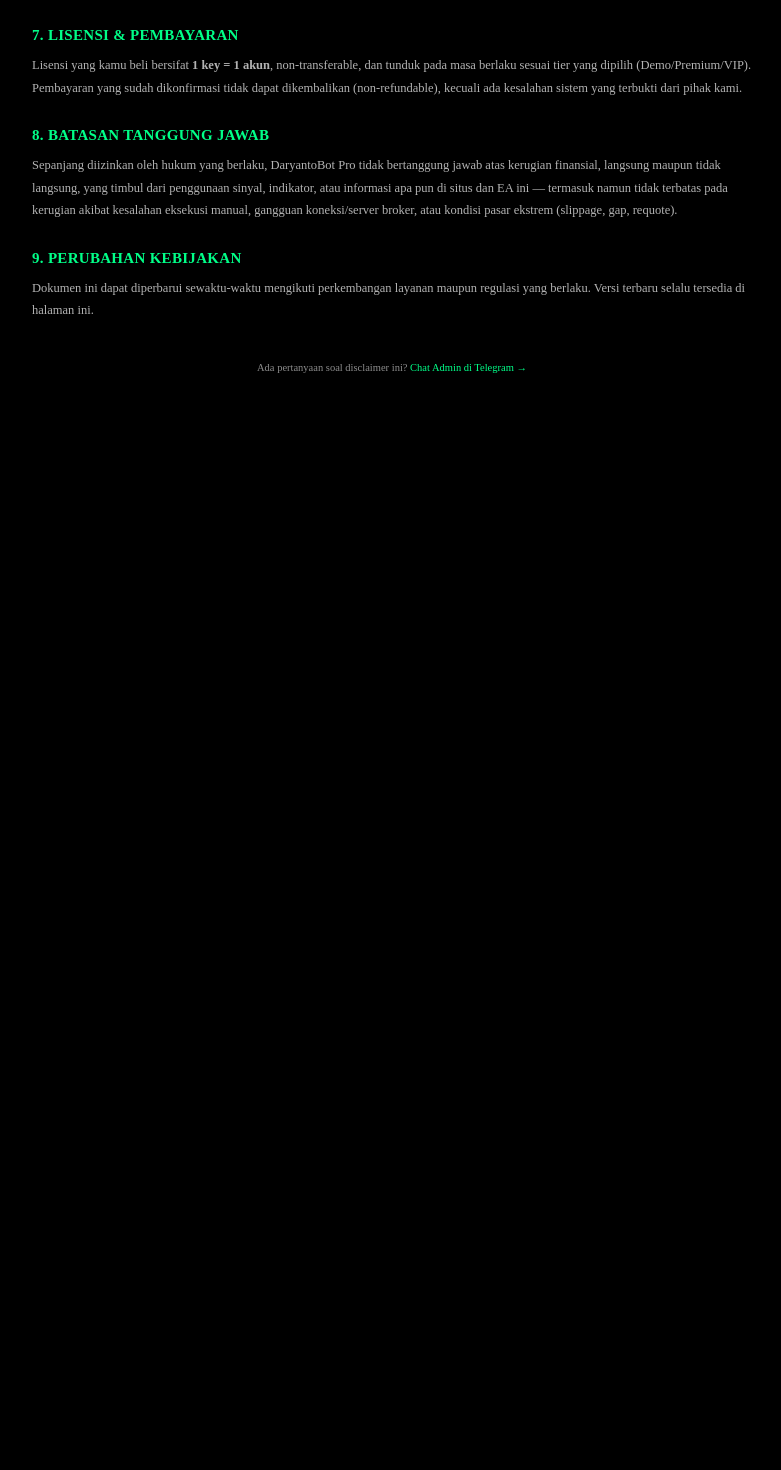
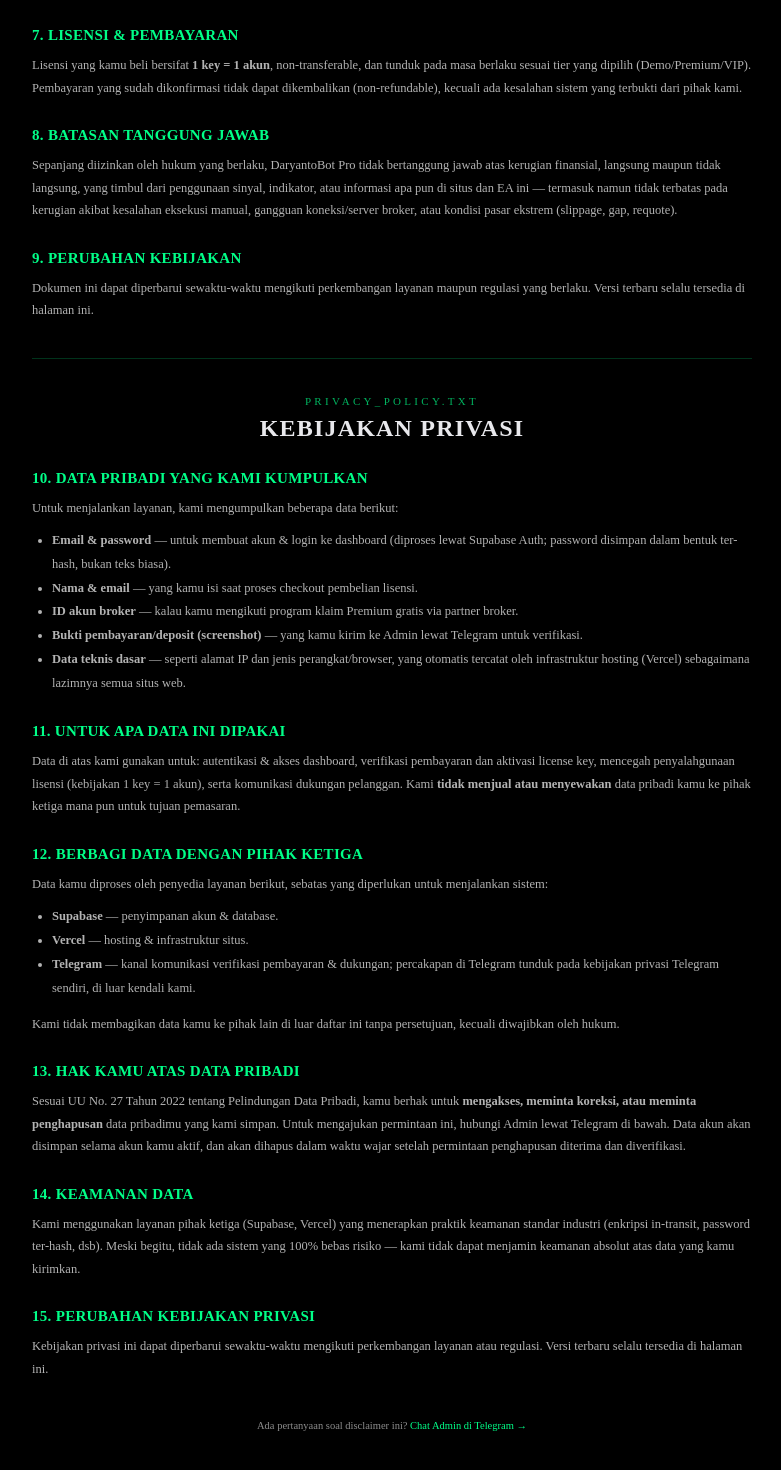
Before and after one commit to daryanto-dev/daryanto-web, a Next.js app: page /legal in a window 1280 px wide. Shown: the part 1160-2630 px from the top of the page, without its empty margins (248-1029 px from the left). Before the commit the page ends 1613 px from the top, so only its background shows below. Built offline with nearby package versions, Linux system fonts and the light colour scheme.

Commit message:
Merge Privacy Policy into /legal page

```diff
--- a/app/legal/page.tsx
+++ b/app/legal/page.tsx
@@ -1,8 +1,8 @@
 import MatrixRain from "../MatrixRain";
 
 export const metadata = {
-  title: "Disclaimer & Legalitas",
-  description: "Sifat layanan, risk warning, dan konteks regulasi DaryantoBot Pro di Indonesia.",
+  title: "Disclaimer, Legalitas & Privasi",
+  description: "Sifat layanan, risk warning, konteks regulasi, dan kebijakan privasi DaryantoBot Pro di Indonesia.",
 };
 
 function Section({ title, children }: { title: string; children: React.ReactNode }) {
@@ -32,7 +32,7 @@
       <div style={{ maxWidth: 760, margin: "0 auto", padding: "40px 20px 80px", fontFamily: "JetBrains Mono" }}>
         <div style={{ textAlign: "center", marginBottom: 36 }}>
           <div style={{ fontSize: 11, letterSpacing: "0.3em", color: "rgba(0,255,136,0.7)" }}>LEGAL_NOTICE.TXT</div>
-          <h1 style={{ marginTop: 10, fontWeight: 900, fontSize: "clamp(22px,5vw,30px)" }}>Disclaimer &amp; Legalitas</h1>
+          <h1 style={{ marginTop: 10, fontWeight: 900, fontSize: "clamp(22px,5vw,30px)" }}>Disclaimer, Legalitas &amp; Privasi</h1>
           <div style={{ marginTop: 8, fontSize: 11, color: "rgba(255,255,255,0.58)" }}>Terakhir diperbarui: 29 Agustus 2026</div>
         </div>
 
@@ -108,6 +108,58 @@
           terbaru selalu tersedia di halaman ini.
         </Section>
 
+        <div style={{ height: 1, background: "rgba(0,255,136,0.2)", margin: "36px 0" }} />
+
+        <div style={{ textAlign: "center", marginBottom: 28 }}>
+          <div style={{ fontSize: 11, letterSpacing: "0.3em", color: "rgba(0,255,136,0.7)" }}>PRIVACY_POLICY.TXT</div>
+          <h2 style={{ marginTop: 8, fontWeight: 900, fontSize: "clamp(18px,4vw,24px)" }}>Kebijakan Privasi</h2>
+        </div>
+
+        <Section title="10. Data Pribadi yang Kami Kumpulkan">
+          Untuk menjalankan layanan, kami mengumpulkan beberapa data berikut:
+          <ul style={{ marginTop: 10, paddingLeft: 20, lineHeight: 1.9 }}>
+            <li><b>Email &amp; password</b> — untuk membuat akun &amp; login ke dashboard (diproses lewat Supabase Auth; password disimpan dalam bentuk ter-hash, bukan teks biasa).</li>
+            <li><b>Nama &amp; email</b> — yang kamu isi saat proses checkout pembelian lisensi.</li>
+            <li><b>ID akun broker</b> — kalau kamu mengikuti program klaim Premium gratis via partner broker.</li>
+            <li><b>Bukti pembayaran/deposit (screenshot)</b> — yang kamu kirim ke Admin lewat Telegram untuk verifikasi.</li>
+            <li><b>Data teknis dasar</b> — seperti alamat IP dan jenis perangkat/browser, yang otomatis tercatat oleh infrastruktur hosting (Vercel) sebagaimana lazimnya semua situs web.</li>
+          </ul>
+        </Section>
+
+        <Section title="11. Untuk Apa Data Ini Dipakai">
+          Data di atas kami gunakan untuk: autentikasi &amp; akses dashboard, verifikasi pembayaran dan aktivasi license
+          key, mencegah penyalahgunaan lisensi (kebijakan 1 key = 1 akun), serta komunikasi dukungan pelanggan. Kami{" "}
+          <b>tidak menjual atau menyewakan</b> data pribadi kamu ke pihak ketiga mana pun untuk tujuan pemasaran.
+        </Section>
+
+        <Section title="12. Berbagi Data dengan Pihak Ketiga">
+          Data kamu diproses oleh penyedia layanan berikut, sebatas yang diperlukan untuk menjalankan sistem:
+          <ul style={{ marginTop: 10, paddingLeft: 20, lineHeight: 1.9 }}>
+            <li><b>Supabase</b> — penyimpanan akun &amp; database.</li>
+            <li><b>Vercel</b> — hosting &amp; infrastruktur situs.</li>
+            <li><b>Telegram</b> — kanal komunikasi verifikasi pembayaran &amp; dukungan; percakapan di Telegram tunduk pada kebijakan privasi Telegram sendiri, di luar kendali kami.</li>
+          </ul>
+          Kami tidak membagikan data kamu ke pihak lain di luar daftar ini tanpa persetujuan, kecuali diwajibkan oleh hukum.
+        </Section>
+
+        <Section title="13. Hak Kamu atas Data Pribadi">
+          Sesuai UU No. 27 Tahun 2022 tentang Pelindungan Data Pribadi, kamu berhak untuk <b>mengakses, meminta koreksi,
+          atau meminta penghapusan</b> data pribadimu yang kami simpan. Untuk mengajukan permintaan ini, hubungi Admin
+          lewat Telegram di bawah. Data akun akan disimpan selama akun kamu aktif, dan akan dihapus dalam waktu wajar
+          setelah permintaan penghapusan diterima dan diverifikasi.
+        </Section>
+
+        <Section title="14. Keamanan Data">
+          Kami menggunakan layanan pihak ketiga (Supabase, Vercel) yang menerapkan praktik keamanan standar industri
+          (enkripsi in-transit, password ter-hash, dsb). Meski begitu, tidak ada sistem yang 100% bebas risiko — kami
+          tidak dapat menjamin keamanan absolut atas data yang kamu kirimkan.
+        </Section>
+
+        <Section title="15. Perubahan Kebijakan Privasi">
+          Kebijakan privasi ini dapat diperbarui sewaktu-waktu mengikuti perkembangan layanan atau regulasi. Versi
+          terbaru selalu tersedia di halaman ini.
+        </Section>
+
         <div style={{ marginTop: 40, textAlign: "center", fontSize: 10.5, color: "rgba(255,255,255,0.55)" }}>
           Ada pertanyaan soal disclaimer ini?{" "}
           <a href="https://t.me/daryantobot" target="_blank" rel="noopener noreferrer" style={{ color: "#00FF88" }}>
--- a/app/page.tsx
+++ b/app/page.tsx
@@ -227,7 +227,7 @@
       <footer className="mx-footer">
         <div>DARYANTOBOT_PRO — Sinyal manual entry, EA tidak membuka order otomatis. Bukan nasihat finansial. Risiko trading ditanggung pengguna.</div>
         <div style={{ marginTop: 8 }}>
-          <a href="/legal" style={{ color: "rgba(0,255,136,0.7)", textDecoration: "underline" }}>Baca Disclaimer &amp; Legalitas Lengkap →</a>
+          <a href="/legal" style={{ color: "rgba(0,255,136,0.7)", textDecoration: "underline" }}>Baca Disclaimer, Legalitas &amp; Kebijakan Privasi →</a>
         </div>
       </footer>
     </main>
```
